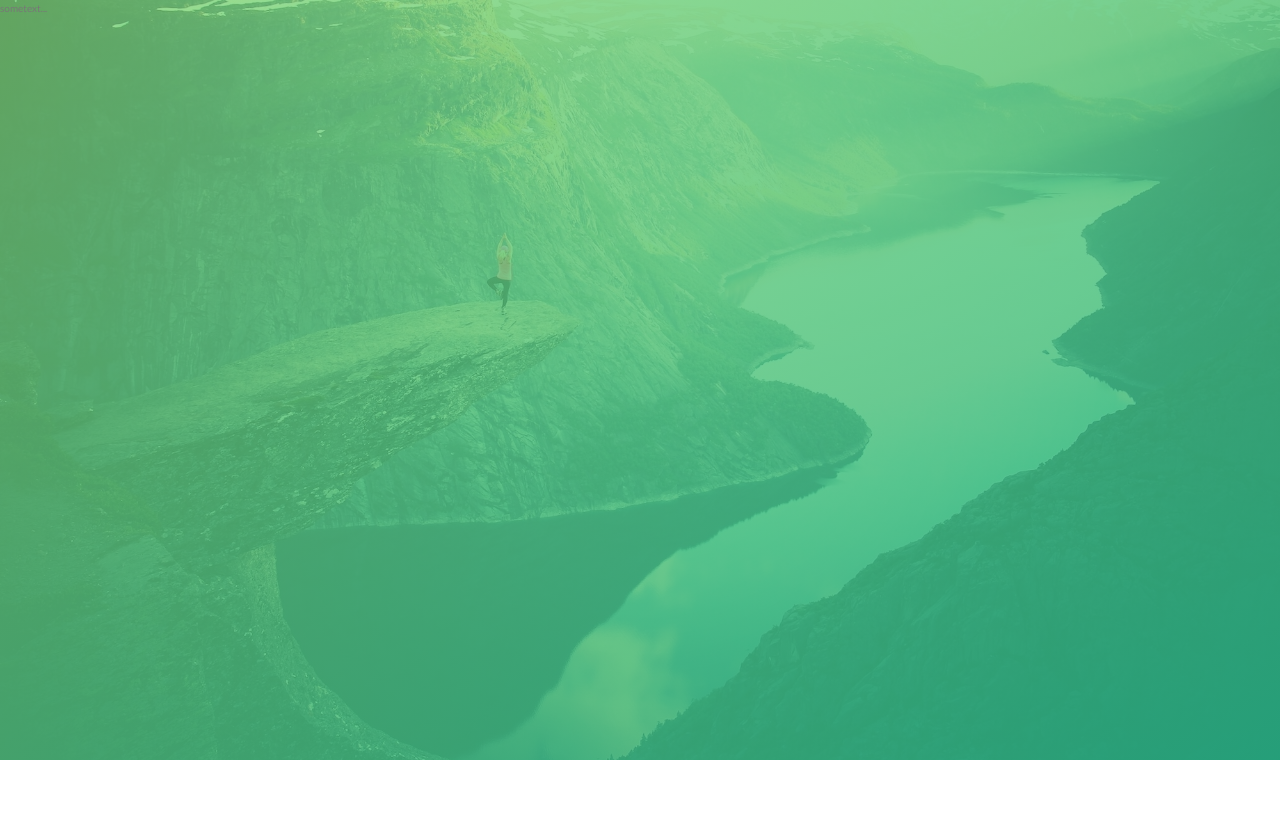
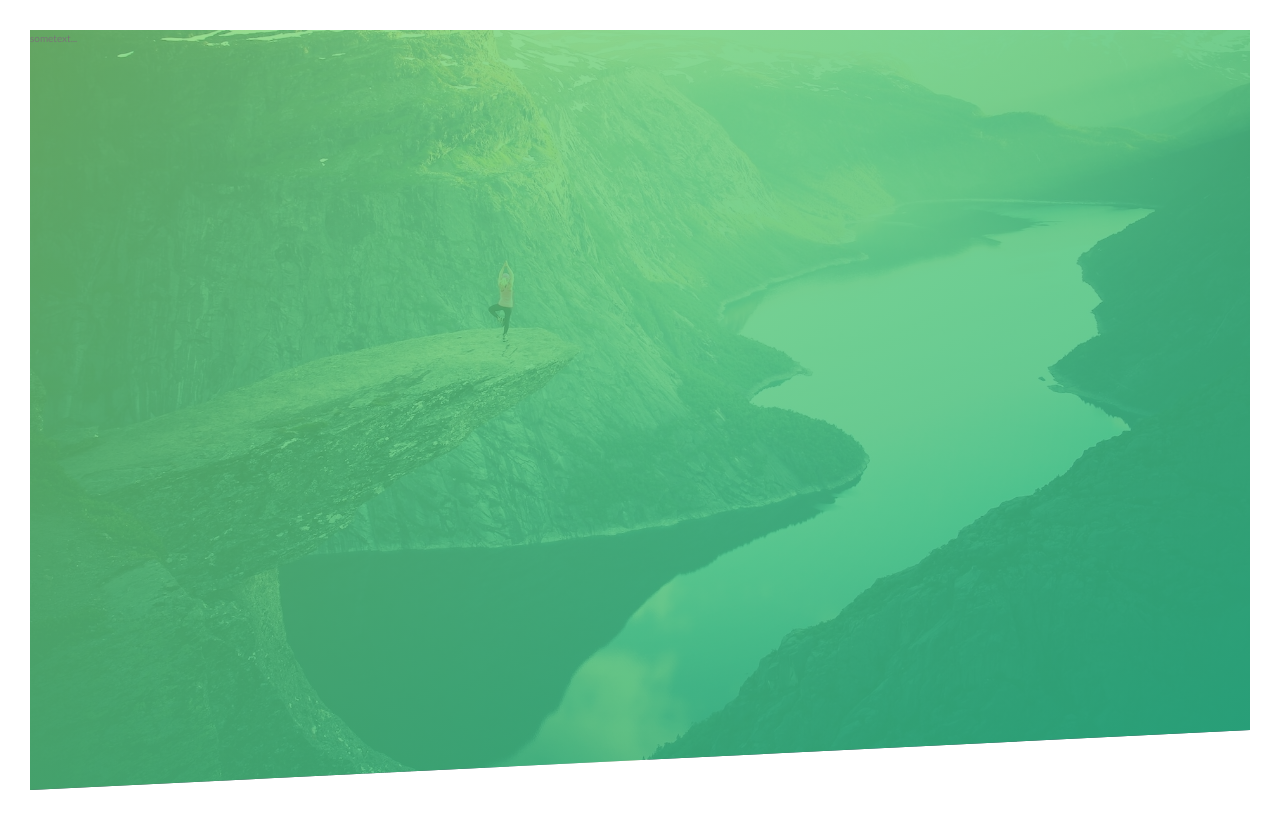
Before and after one commit to Darkull/Natours, a plain HTML site: page index.html in a window 1280 px wide. Drawn offline with Linux system fonts and the light colour scheme.

Commit message:
updating

```diff
--- a/css/style.css
+++ b/css/style.css
@@ -63,6 +63,7 @@ body {
   font-weight: 400;
   line-height: 1.7;
   color: #777;
+  padding: 3rem;
 }
 
 .header {
@@ -75,4 +76,5 @@ body {
     url(../img/hero.jpg);
   background-size: cover;
   background-position: top;
+  clip-path: polygon(0 0, 100% 0, 100% 70rem, 0 100%);
 }
```
